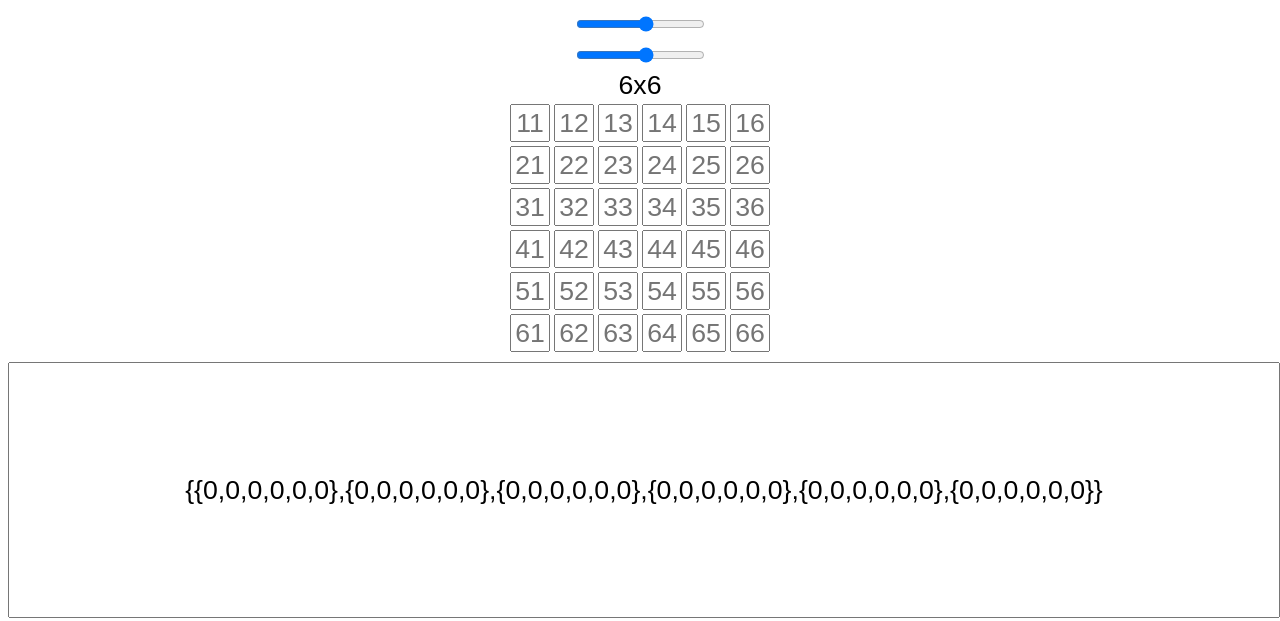
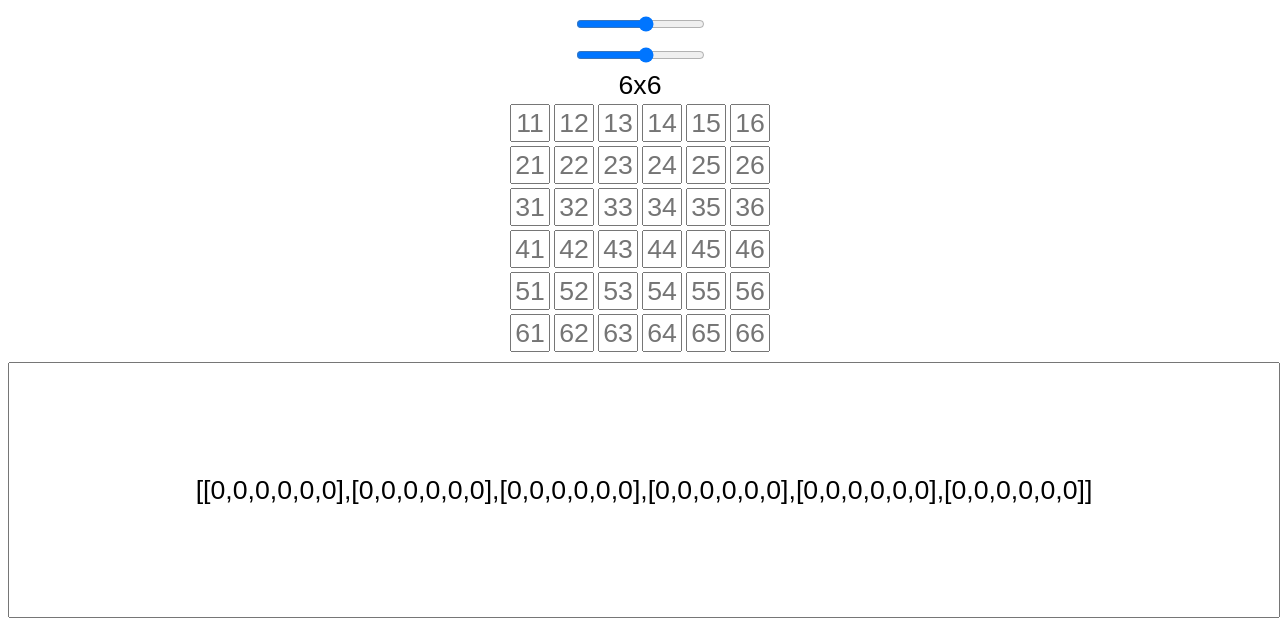
Before and after one commit to ohgodohfuck/matrix, a plain HTML site: page index.html in a window 1280 px wide. Drawn offline with nearby package versions, Linux system fonts and the light colour scheme.

Commit message:
Update index.html

```diff
--- a/index.html
+++ b/index.html
@@ -40,21 +40,21 @@
             }
 
             function createWolfram(rows,columns){
-                output = "{"
+                output = "["
 
                 for (let i = 1; i <= rows; i++) {
 
-                    values = "{"
+                    values = "["
                     for (j = 1; j <= columns; j++) {
                         id = i.toString().concat(j.toString())
                         values = values.concat(getValue(id),",")
                         console.log(getValue(id))
                     }
-                    output = output.concat(values.slice(0,-1).concat('},'))
+                    output = output.concat(values.slice(0,-1).concat('],'))
 
                 }
 
-                output = output.slice(0,-1).concat('}')
+                output = output.slice(0,-1).concat(']')
                 $('#outwolf').val(output)
             }
 
```
